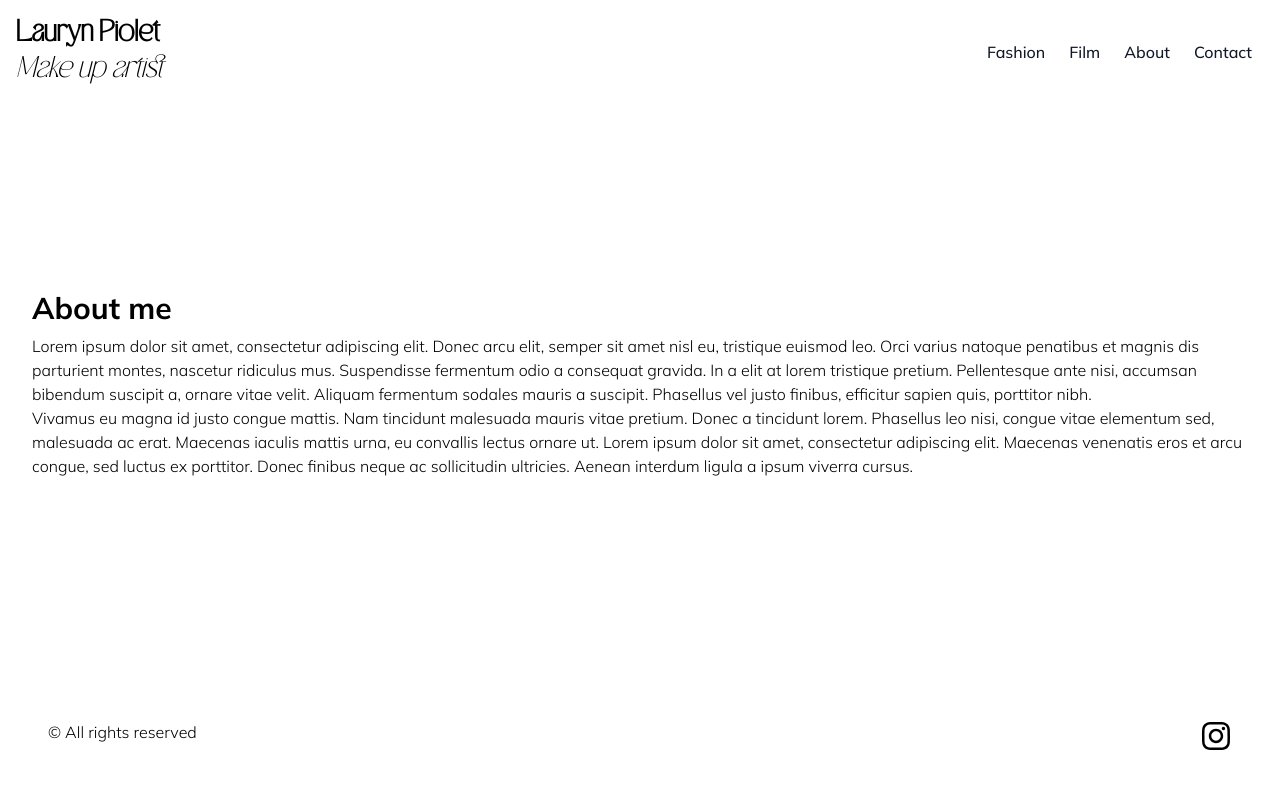
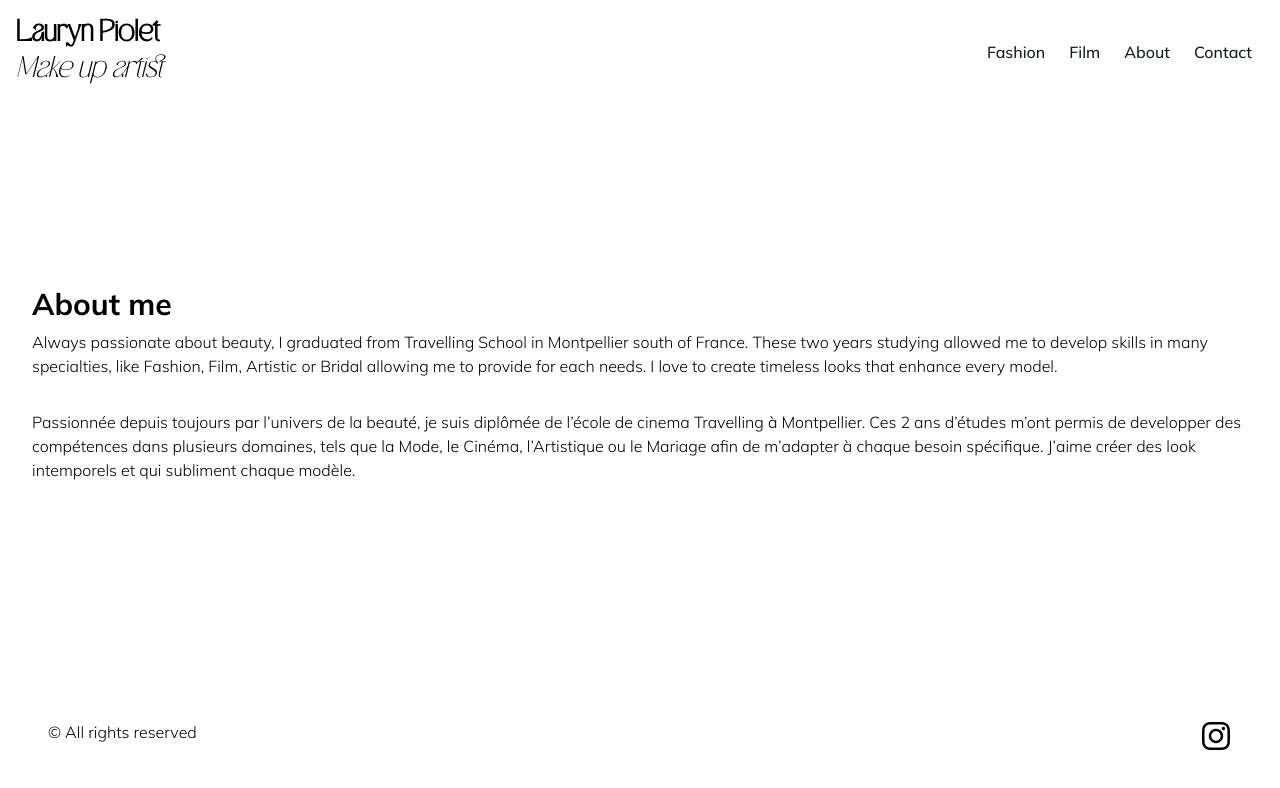
Before and after one commit to ava-hip/lauryn-piolet-mua, an Angular app: page /about in a window 1280 px wide. Shown: the top 788 px of the page. Built offline with nearby package versions, Linux system fonts and the light colour scheme.

Commit message:
Close #18

```diff
--- a/src/app/about/about.component.html
+++ b/src/app/about/about.component.html
@@ -1,5 +1,12 @@
 <div class="p-8 sm:p-52">
   <h1 class="text-3xl font-bold">About me</h1>
-  <p class="mt-2">Lorem ipsum dolor sit amet, consectetur adipiscing elit. Donec arcu elit, semper sit amet nisl eu, tristique euismod leo. Orci varius natoque penatibus et magnis dis parturient montes, nascetur ridiculus mus. Suspendisse fermentum odio a consequat gravida. In a elit at lorem tristique pretium. Pellentesque ante nisi, accumsan bibendum suscipit a, ornare vitae velit. Aliquam fermentum sodales mauris a suscipit. Phasellus vel justo finibus, efficitur sapien quis, porttitor nibh.</p>
-  <p>Vivamus eu magna id justo congue mattis. Nam tincidunt malesuada mauris vitae pretium. Donec a tincidunt lorem. Phasellus leo nisi, congue vitae elementum sed, malesuada ac erat. Maecenas iaculis mattis urna, eu convallis lectus ornare ut. Lorem ipsum dolor sit amet, consectetur adipiscing elit. Maecenas venenatis eros et arcu congue, sed luctus ex porttitor. Donec finibus neque ac sollicitudin ultricies. Aenean interdum ligula a ipsum viverra cursus.</p>
+  <div class="flex flex-col gap-4">
+    <p class="mt-2">
+      Always passionate about beauty, I graduated from Travelling School in Montpellier south of France. These two years studying allowed me to develop skills in many specialties, like Fashion, Film, Artistic or Bridal allowing me to provide for each needs. I love to create timeless looks that enhance every model.
+    </p>
+    <hr class="h-[2px] border-t-0 bg-neutral-100 dark:bg-white/10" />
+    <p>
+      Passionnée depuis toujours par l’univers de la beauté, je suis diplômée de l’école de cinema Travelling à Montpellier. Ces 2 ans d’études m’ont permis de developper des compétences dans plusieurs domaines, tels que la Mode, le Cinéma, l’Artistique ou le Mariage afin de m’adapter à chaque besoin spécifique. J’aime créer des look intemporels et qui subliment chaque modèle.
+    </p>
+  </div>
 </div>
```
